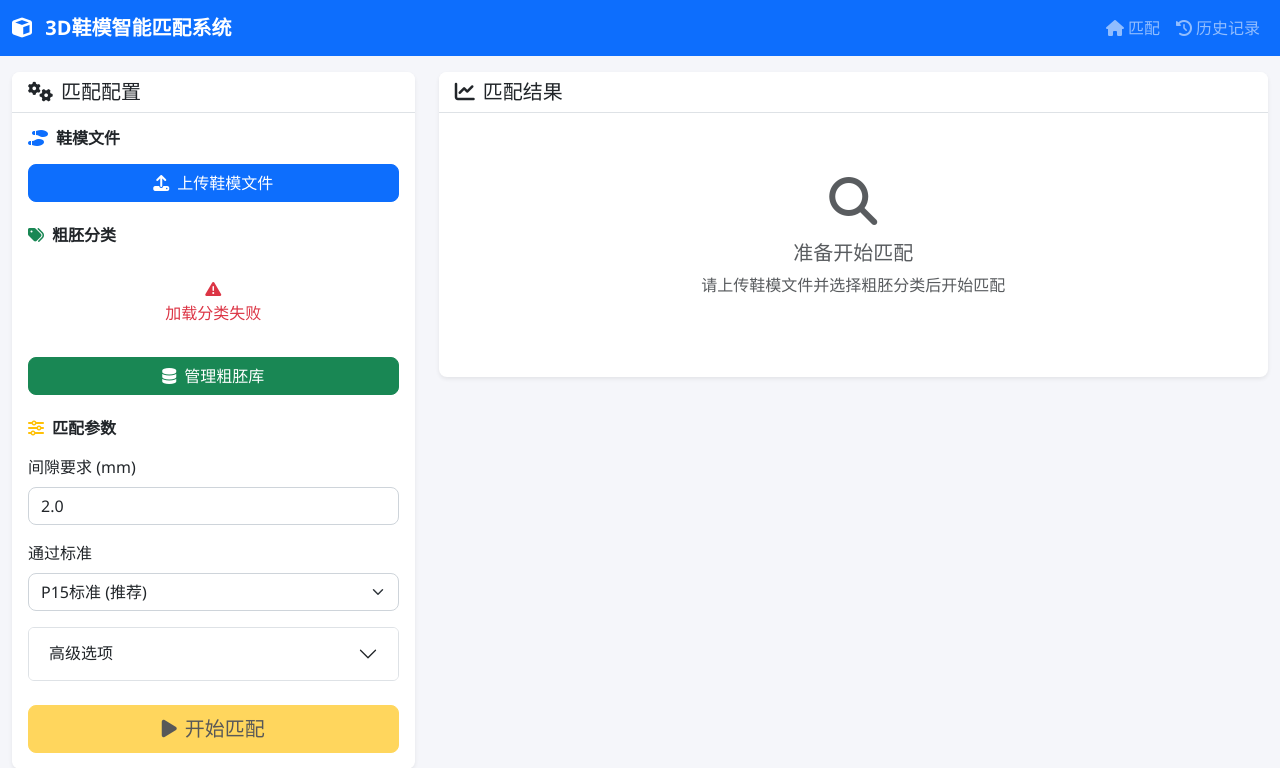
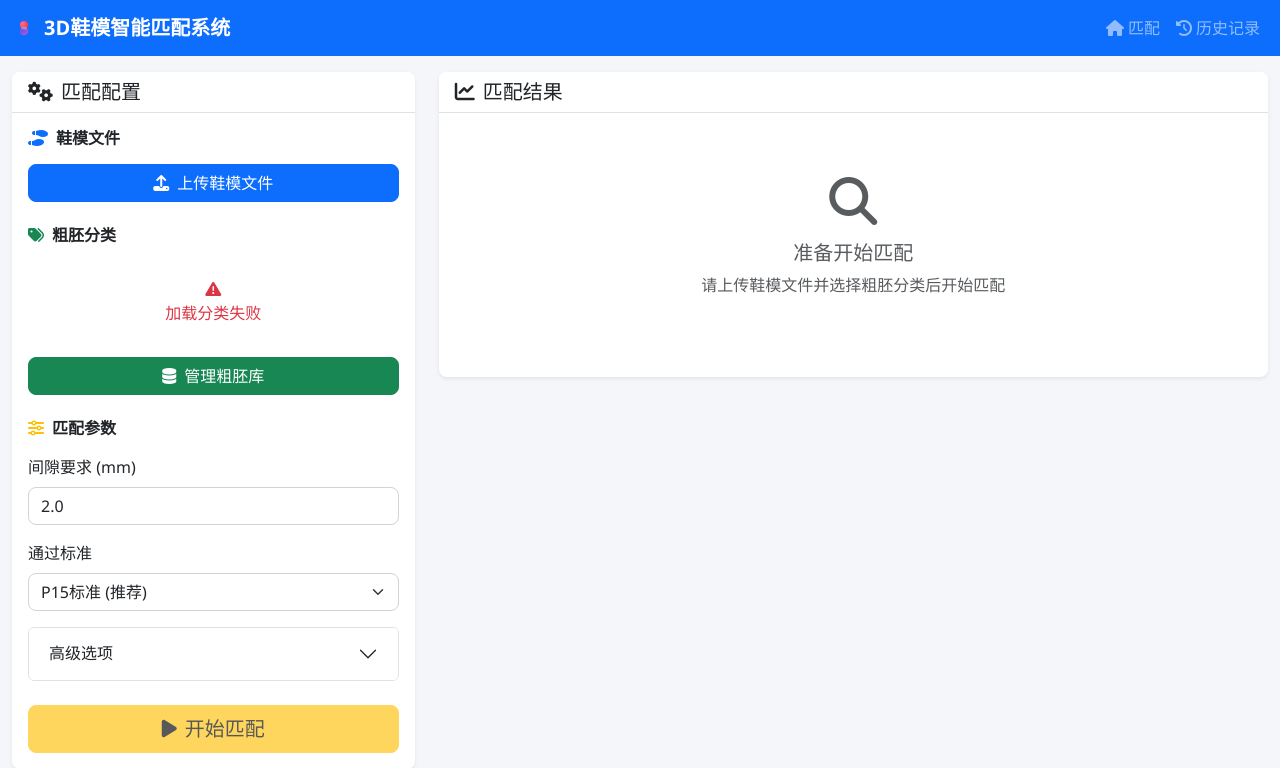
Before and after one commit to panoslin/3dModMatch, a Django app: page / in a window 1280 px wide. Shown: the top 768 px of the page. Run offline with Django 4.2, Linux system fonts and the light colour scheme; data that the repository does not hold is empty; parts of the project's set-up code (start-up, migrations or seed data) failed here and were passed over; some libraries are stand-ins or nearby versions.

Commit message:
add: icon in the webpage

```diff
--- a/webpage/shoe_matcher_web/templates/base.html
+++ b/webpage/shoe_matcher_web/templates/base.html
@@ -27,6 +27,21 @@
     <!-- Custom CSS -->
     <link href="{% static 'css/main.css' %}" rel="stylesheet">
 
+    <!-- 导航栏图标样式 -->
+    <style>
+        .navbar-brand svg {
+            transition: transform 0.2s ease;
+        }
+        .navbar-brand:hover svg {
+            transform: scale(1.1);
+        }
+        .navbar-brand {
+            display: flex;
+            align-items: center;
+            font-weight: 600;
+        }
+    </style>
+
     {% block extra_css %}{% endblock %}
 </head>
 <body>
@@ -34,7 +49,31 @@
     <nav class="navbar navbar-expand-lg navbar-dark bg-primary">
         <div class="container-fluid">
             <a class="navbar-brand" href="{% url 'core:matching' %}">
-                <i class="fas fa-cube me-2"></i>
+                <!-- 自定义图标 -->
+                <svg width="24" height="24" viewBox="0 0 128 128" class="me-2" style="vertical-align: middle;">
+                  <defs>
+                    <!-- 上圆渐变 -->
+                    <radialGradient id="navTopCircle" cx="30%" cy="30%" r="70%">
+                      <stop offset="0%" style="stop-color:#FF6B9D;stop-opacity:1" />
+                      <stop offset="100%" style="stop-color:#FF3B30;stop-opacity:1" />
+                    </radialGradient>
+
+                    <!-- 下圆渐变 -->
+                    <radialGradient id="navBottomCircle" cx="30%" cy="30%" r="70%">
+                      <stop offset="0%" style="stop-color:#5856D6;stop-opacity:1" />
+                      <stop offset="100%" style="stop-color:#AF52DE;stop-opacity:1" />
+                    </radialGradient>
+                  </defs>
+
+                  <!-- 上圆 -->
+                  <circle cx="64" cy="48" r="22" fill="url(#navTopCircle)"/>
+
+                  <!-- 下圆 (部分重叠) -->
+                  <circle cx="64" cy="80" r="22" fill="url(#navBottomCircle)"/>
+
+                  <!-- 重叠区域高光 -->
+                  <ellipse cx="64" cy="64" rx="16" ry="8" fill="rgba(255,255,255,0.3)"/>
+                </svg>
                 3D鞋模智能匹配系统
             </a>
 
```
